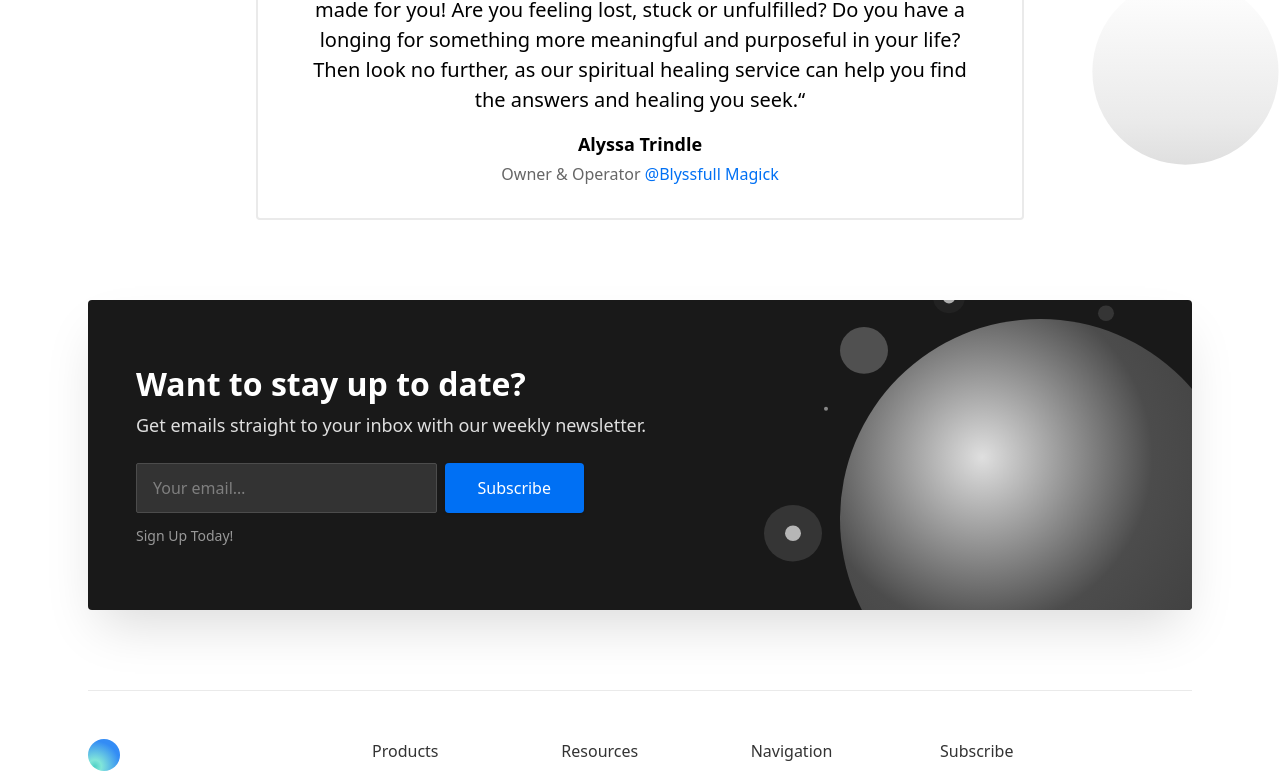
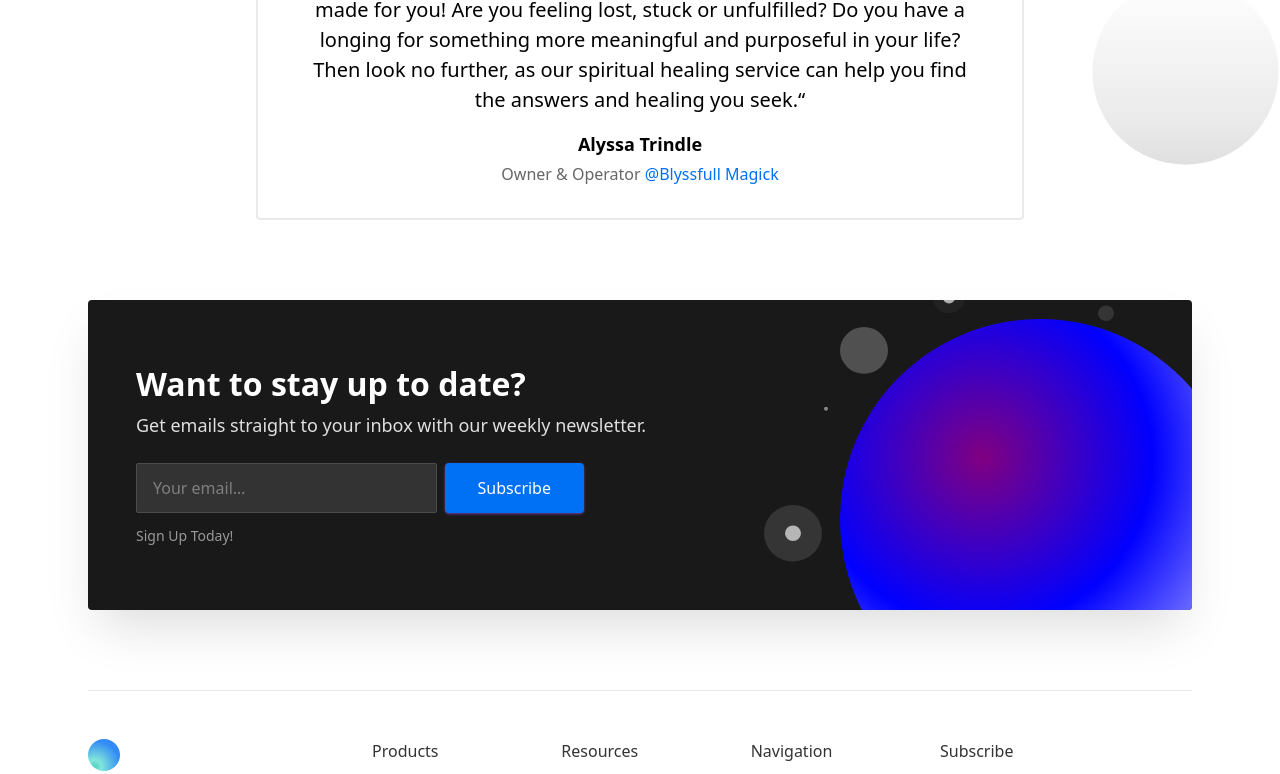
Before and after one commit to brooke-dev/blyssfull, a Next.js app: page / in a window 1280 px wide. Shown: the part 3598-4372 px from the top of the page. Built offline with nearby package versions, Linux system fonts and the light colour scheme; no server answers.

Commit message:
color scheme changes

```diff
--- a/Components/Email.js
+++ b/Components/Email.js
@@ -14,13 +14,13 @@ function Newsletter() {
               <svg width="428" height="328" xmlns="http://www.w3.org/2000/svg">
                 <defs>
                   <radialGradient cx="35.542%" cy="34.553%" fx="35.542%" fy="34.553%" r="96.031%" id="ni-a">
-                    <stop stopColor="#DFDFDF" offset="0%" />
-                    <stop stopColor="#4C4C4C" offset="44.317%" />
-                    <stop stopColor="#333" offset="100%" />
+                    <stop stopColor="purple" offset="0%" />
+                    <stop stopColor="blue" offset="44.317%" />
+                    <stop stopColor="white" offset="100%" />
                   </radialGradient>
                 </defs>
                 <g fill="none" fillRule="evenodd">
-                  <g fill="#FFF">
+                  <g fill="white">
                     <ellipse fillOpacity=".04" cx="185" cy="15.576" rx="16" ry="15.576" />
                     <ellipse fillOpacity=".24" cx="100" cy="68.402" rx="24" ry="23.364" />
                     <ellipse fillOpacity=".12" cx="29" cy="251.231" rx="29" ry="28.231" />
@@ -46,7 +46,7 @@ function Newsletter() {
                 <form className="w-full lg:w-auto">
                   <div className="flex flex-col sm:flex-row justify-center max-w-xs mx-auto sm:max-w-md lg:mx-0">
                     <input type="email" className="form-input w-full appearance-none bg-gray-800 border border-gray-700 focus:border-gray-600 rounded-sm px-4 py-3 mb-2 sm:mb-0 sm:mr-2 text-white placeholder-gray-500" placeholder="Your email…" aria-label="Your email…" />
-                    <a className="btn text-white bg-blue-600 hover:bg-blue-700 shadow" href="#0">Subscribe</a>
+                    <a className="btn shadow-purple-500/50 text-white bg-blue-600 hover:bg-blue-700 shadow" href="#0">Subscribe</a>
                   </div>
                   {/* Success message */}
                   {/* <p className="text-sm text-gray-400 mt-3">Thanks for subscribing!</p> */}
```
